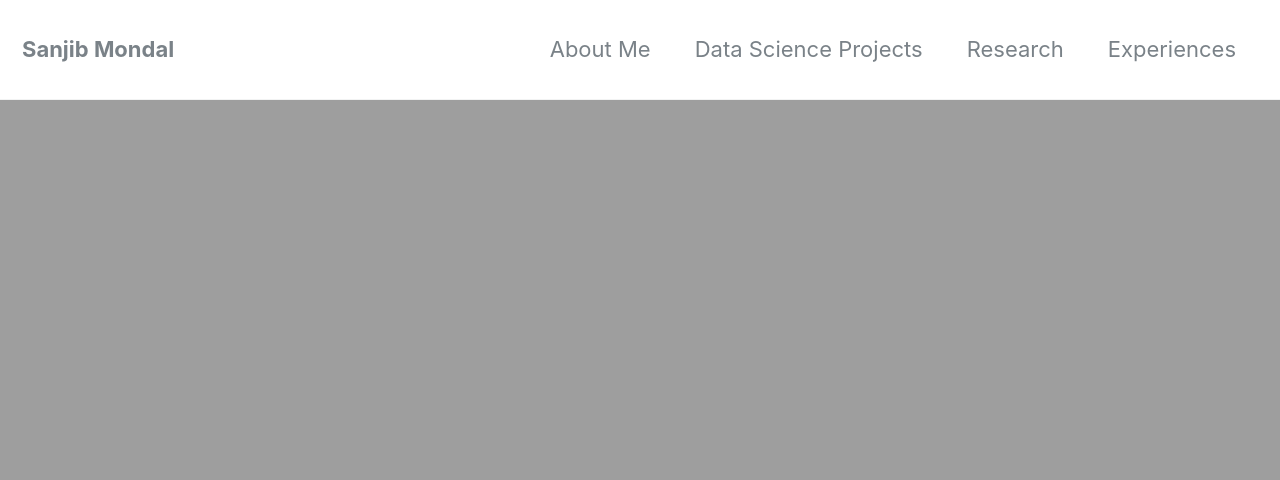
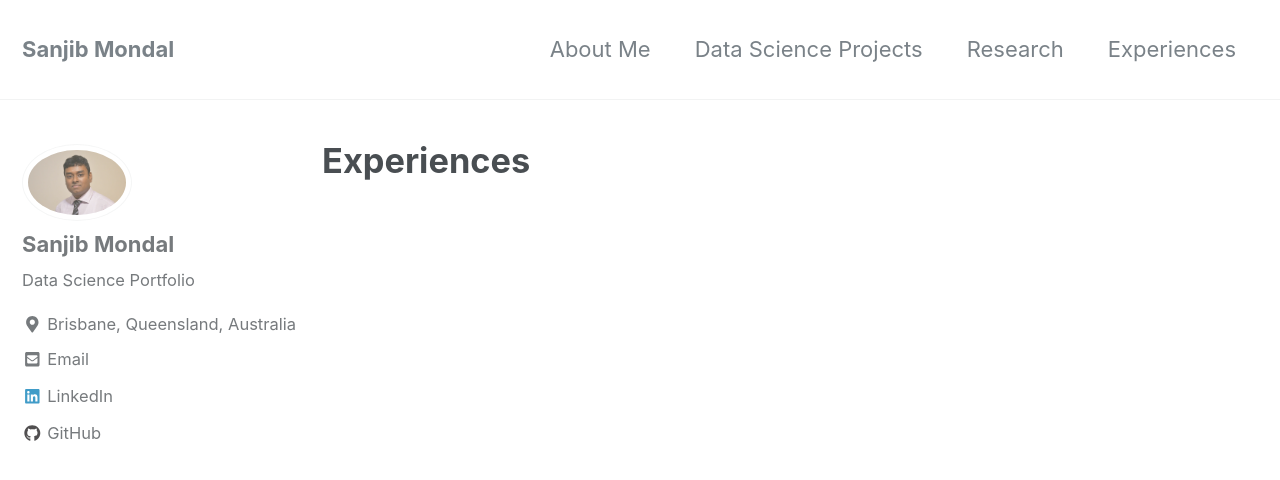
Before and after one commit to Sanjib-Mondal/Sanjib-Mondal.Co, a Jekyll site: the page built from _pages/Experiences.md, in a window 1280 px wide and 900 px high. Shown: the top 480 px of the window. Built offline with Jekyll 4.4.1, drawn with Linux system fonts in a browser that asks for light colours; nearby versions of some CDN libraries.

Commit message:
Update Experiences.md

```diff
--- a/_pages/Experiences.md
+++ b/_pages/Experiences.md
@@ -2,5 +2,4 @@
 title: "Experiences"
 permalink: /Experiences/
 header:
-  image: "/images/Research.jpg"
 ---
```
